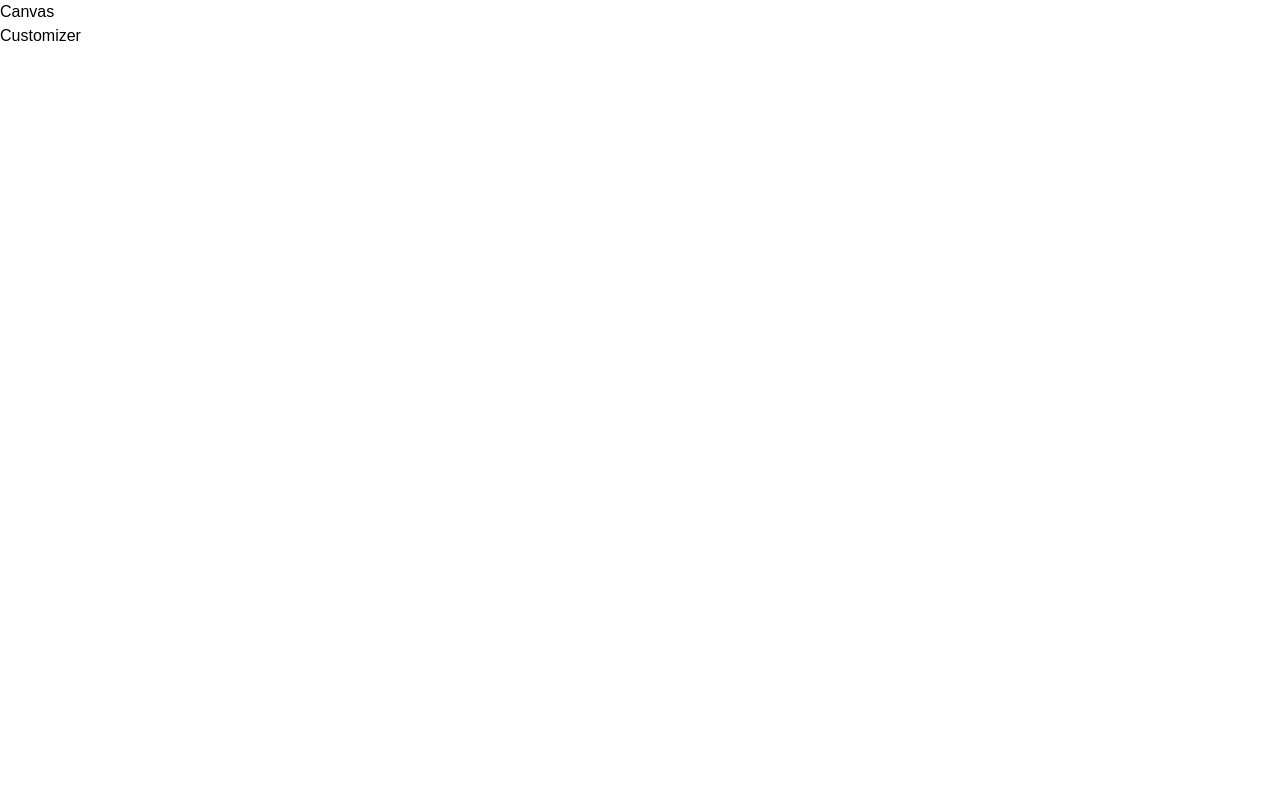
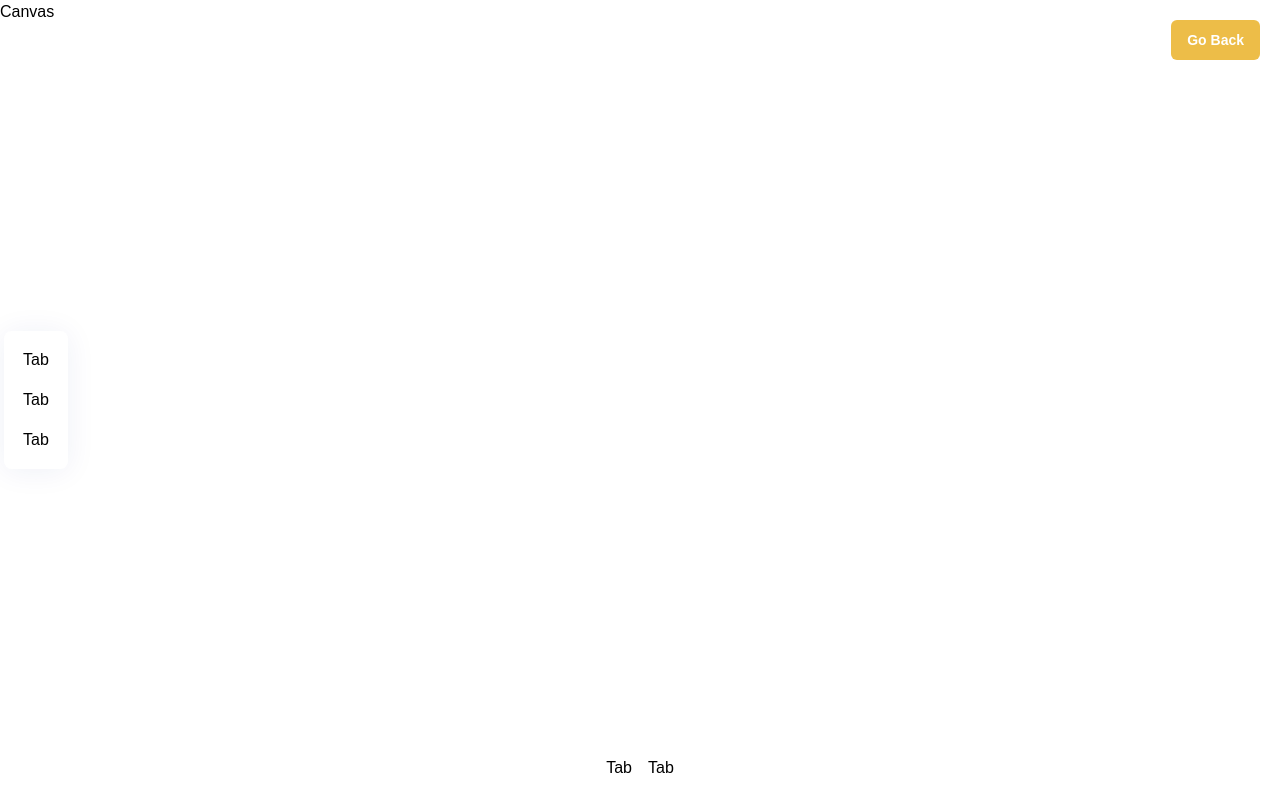
Before and after one commit to ErikMejiaCode/threejs-product-website, a React (Vite) app: page / in a window 1280 px wide. Both pictures are taken after a click on the button "Customize It". Built offline with nearby package versions, Linux system fonts and the light colour scheme; a web font is replaced by a local one.

Commit message:
Basic customizer layout

```diff
--- /dev/null
+++ b/src/components/AIPicker.jsx
@@ -0,0 +1,5 @@
+import React from "react";
+
+export const AIPicker = () => {
+  return <div>AIPicker</div>;
+};
--- /dev/null
+++ b/src/components/ColorPicker.jsx
@@ -0,0 +1,5 @@
+import React from "react";
+
+export const ColorPicker = () => {
+  return <div>ColorPicker</div>;
+};
--- /dev/null
+++ b/src/components/FilePicker.jsx
@@ -0,0 +1,5 @@
+import React from "react";
+
+export const FilePicker = () => {
+  return <div>FilePicker</div>;
+};
--- /dev/null
+++ b/src/components/Tab.jsx
@@ -0,0 +1,5 @@
+import React from "react";
+
+export const Tab = () => {
+  return <div>Tab</div>;
+};
--- a/src/components/index.jsx
+++ b/src/components/index.jsx
@@ -1 +1,5 @@
 export { CustomButton } from "./CustomButton";
+export { AIPicker } from "./AIPicker";
+export { ColorPicker } from "./ColorPicker";
+export { FilePicker } from "./FilePicker";
+export { Tab } from "./Tab";
--- a/src/pages/Customizer.jsx
+++ b/src/pages/Customizer.jsx
@@ -1,3 +1,71 @@
+import React, { useState, useEffect } from "react";
+import { AnimatePresence, motion } from "framer-motion";
+import { useSnapshot } from "valtio";
+
+import config from "../config/config";
+import { state } from "../store/index";
+import { download } from "../assets/index";
+import { downloadCanvasToImage, reader } from "../config/helpers";
+import { EditorTabs, FilterTabs, DecalTypes } from "../config/constants";
+import { fadeAnimation, slideAnimation } from "../config/motion";
+
+import {
+  AIPicker,
+  ColorPicker,
+  FilePicker,
+  Tab,
+  CustomButton,
+} from "../components";
+
 export const Customizer = () => {
-  return <div>Customizer</div>;
+  const snap = useSnapshot(state);
+
+  return (
+    <AnimatePresence>
+      {!snap.intro && (
+        <>
+          <motion.div
+            // key={custom}
+            className="absolute top-0 left-0 z-10"
+            {...slideAnimation("left")}
+          >
+            <div className="flex items-center min-h-screen">
+              <div className="editortabs-container tabs">
+                {EditorTabs.map((tab) => (
+                  <Tab key={tab.name} tab={tab} handleClick={() => {}} />
+                ))}
+              </div>
+            </div>
+          </motion.div>
+
+          <motion.div
+            className="absolute z-10 top-5 right-5"
+            {...fadeAnimation}
+          >
+            <CustomButton
+              type="filled"
+              title="Go Back"
+              handleClick={() => (state.intro = true)}
+              customStyles="w-fit px-4 py-2.5 font-bold text-sm"
+            />
+          </motion.div>
+
+          <motion.div
+            className="filtertabs-container"
+            {...slideAnimation("up")}
+          >
+            {FilterTabs.map((tab) => (
+              <Tab
+                key={tab.name}
+                tab={tab}
+                isFilterTab
+                isActiveTab=""
+                handleClick={() => {}}
+              />
+            ))}
+          </motion.div>
+        </>
+      )}
+    </AnimatePresence>
+  );
 };
```
